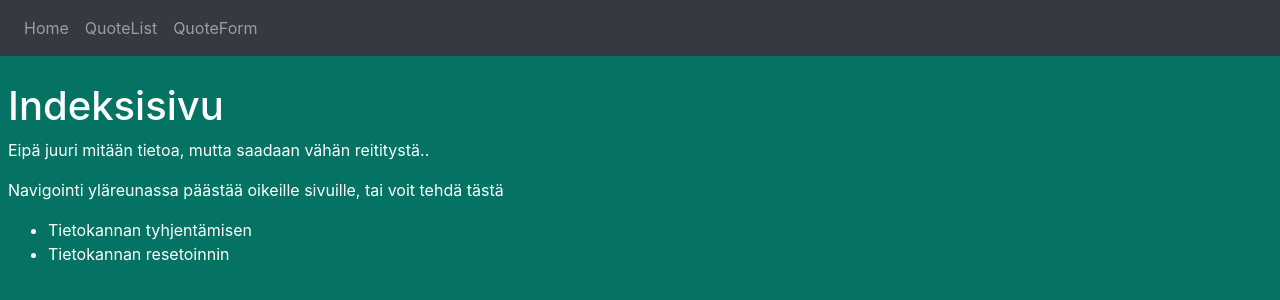
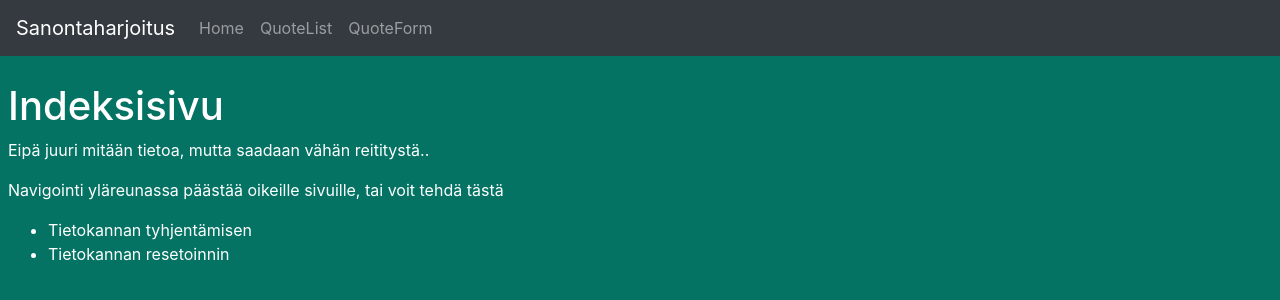
Before and after one commit to sovelto-tommi/jsf19-sanontaharj, a React (Create React App) app: page / in a window 1280 px wide. Shown: the top 300 px of the page. Built offline with nearby package versions, Linux system fonts and the light colour scheme.

Commit message:
Navbariin hienosäätöä

```diff
--- a/src/components/Navigation.jsx
+++ b/src/components/Navigation.jsx
@@ -2,28 +2,35 @@ import React, { Component } from 'react'
 import { Link } from 'react-router-dom'
 import Navbar from 'react-bootstrap/Navbar'
 import Nav from 'react-bootstrap/Nav'
+import NavbarBrand from 'react-bootstrap/NavbarBrand'
 
 export default class Navigation extends Component {
   render () {
     return (
-      <Navbar fixed="top" bg='dark' variant="dark">
-        <Nav className='justify-content-center'>
+      <Navbar fixed='top' expand="sm" collapseOnSelect bg='dark' variant='dark'>
+          <NavbarBrand>
+            Sanontaharjoitus
+          </NavbarBrand>
+          <Navbar.Toggle aria-controls='quote-navbar-nav' />
+          <Navbar.Collapse id='quote-navbar-nav'>
+              <Nav className="mr-auto">
             <Nav.Item>
-            <Nav.Link as={Link} to='/'>
+              <Nav.Link eventKey={1} as={Link} to='/'>
                 Home
               </Nav.Link>
             </Nav.Item>
-          <Nav.Item eventKey={1}>
-            <Nav.Link as={Link} to='/quotes'>
+            <Nav.Item>
+              <Nav.Link eventKey={2} as={Link} to='/quotes'>
                 QuoteList
               </Nav.Link>
             </Nav.Item>
-          <Nav.Item eventKey={2}>
-            <Nav.Link as={Link} to='/form'>
+            <Nav.Item>
+              <Nav.Link eventKey={3} as={Link} to='/form'>
                 QuoteForm
               </Nav.Link>
             </Nav.Item>
             </Nav>
+          </Navbar.Collapse>
       </Navbar>
     )
   }
```
Lines whose indentation alone changed are shown as unchanged.
